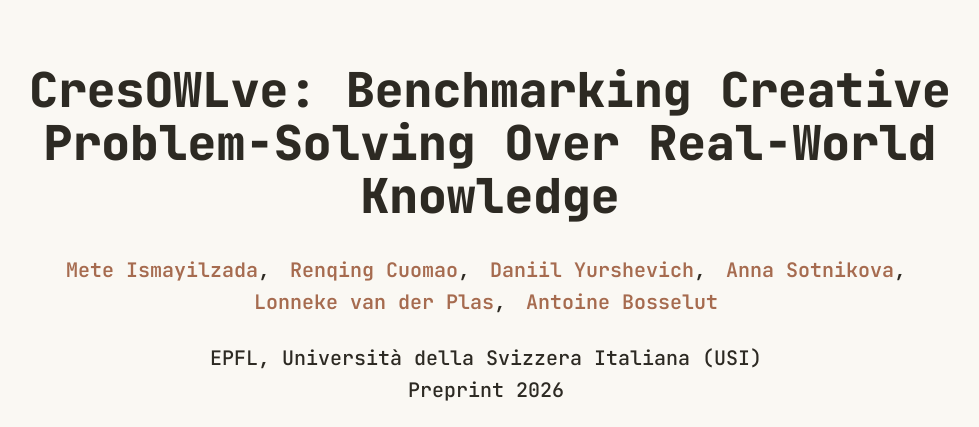
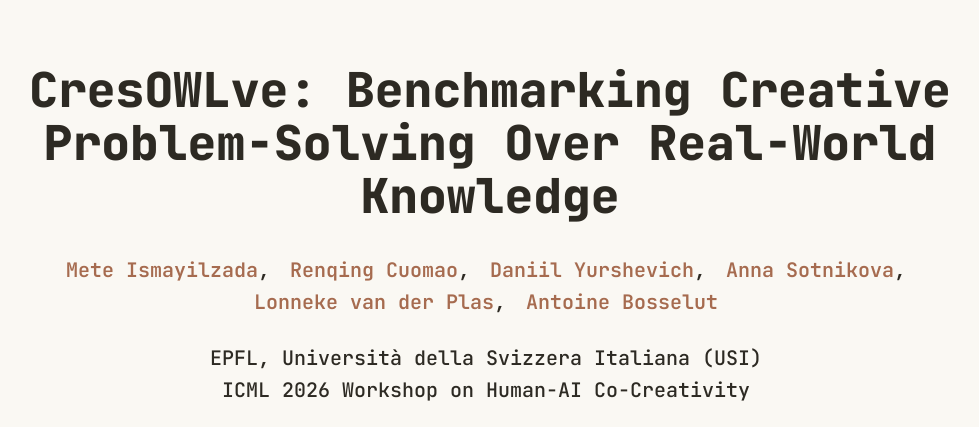
Before and after one commit to mismayil/cresowlve, a plain HTML site: page docs/index.html in a window 1280 px wide. Shown: the top 427 px of the page, without its empty margins (150-1129 px from the left). Drawn offline with nearby package versions, Linux system fonts and the light colour scheme; a script that the page names is missing; some icons are missing.

Commit message:
update website

```diff
--- a/docs/index.html
+++ b/docs/index.html
@@ -230,7 +230,7 @@
 
             <div class="is-size-5 publication-authors">
               <!-- TODO: Replace with your institution and conference/journal info -->
-              <span class="author-block">EPFL, Università della Svizzera Italiana (USI)<br>Preprint 2026</span>
+              <span class="author-block">EPFL, Università della Svizzera Italiana (USI)<br>ICML 2026 Workshop on Human-AI Co-Creativity</span>
             </div>
 
             <div class="column has-text-centered">
```
